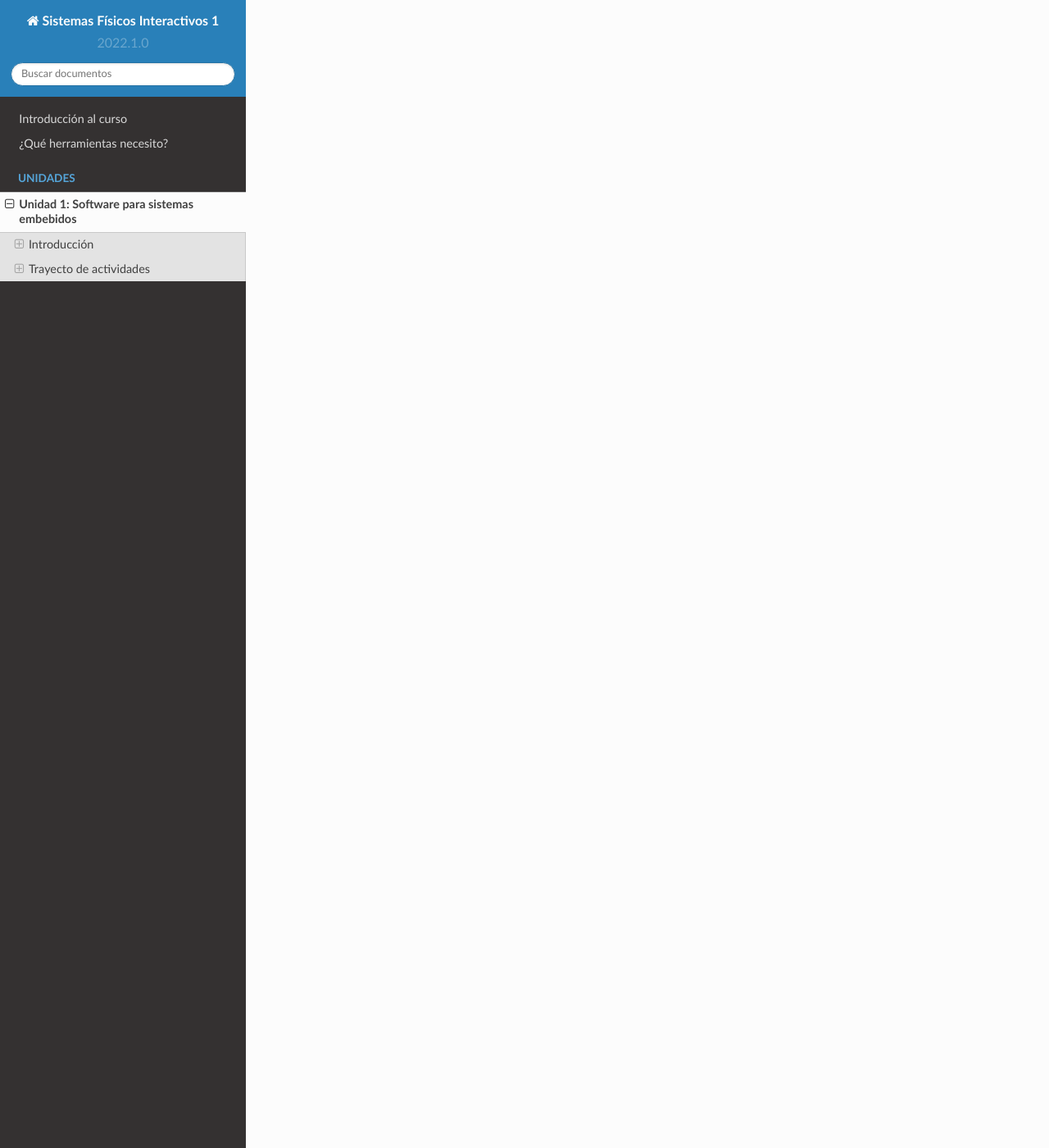
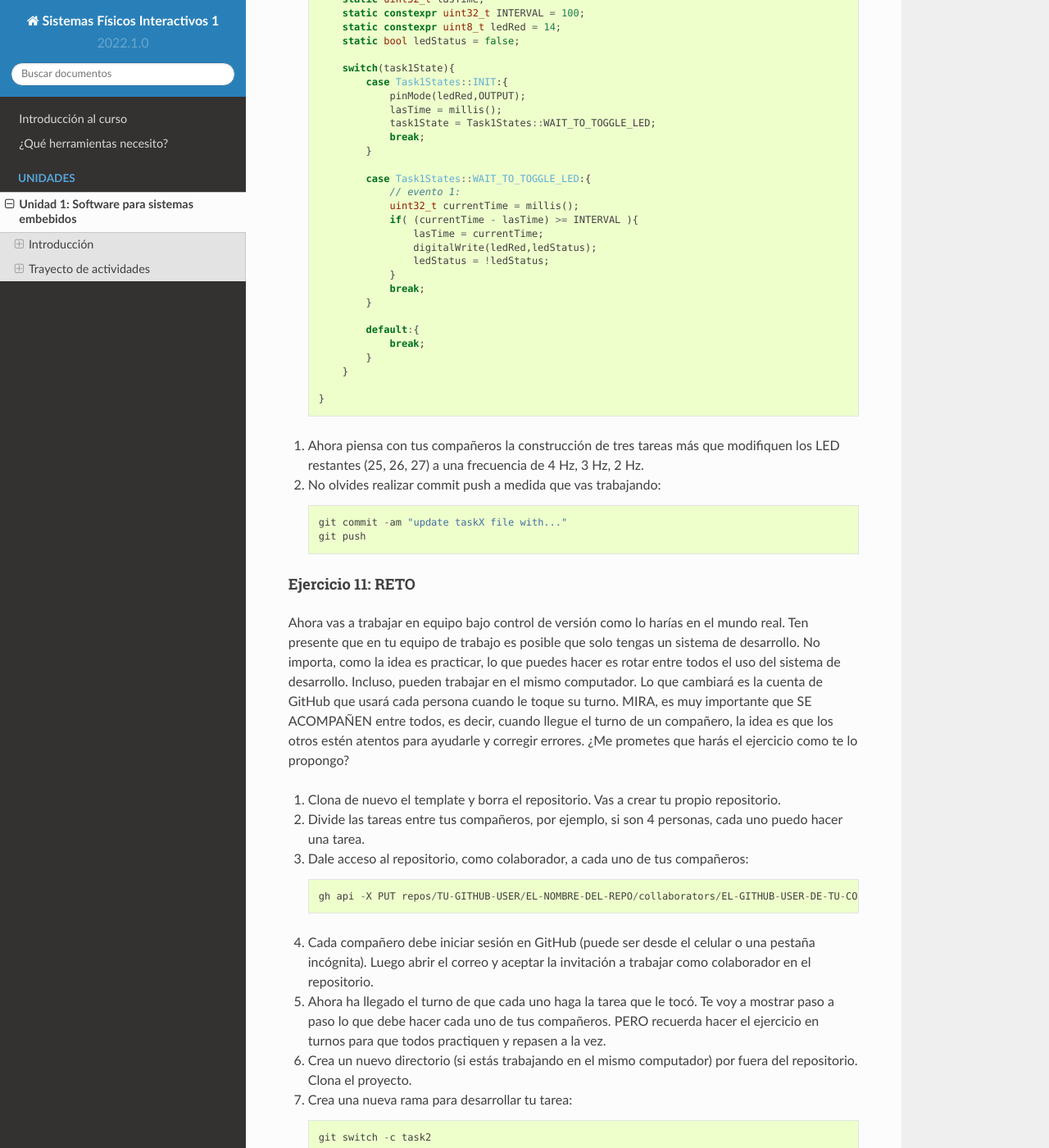
Before and after one commit to juanferfranco/SistemasFisicosInteractivos1, a Sphinx documentation site: the page built from docs/_unidad1/unidad1.rst, in a window 1280 px wide and 1400 px high, scrolled down 8914 px. Shown: the whole window at 82% size. Built offline with Sphinx 7.4.7 and the Read the Docs theme 2.0.0, drawn with Linux system fonts in a browser that asks for light colours; pages that are not in the unit, such as notebooks, are missing from menus; some of the changed text lies outside the part shown.

Commit message:
Ejercicio 11 RETO teamwork in progress

```diff
--- a/docs/_unidad1/unidad1.rst
+++ b/docs/_unidad1/unidad1.rst
@@ -351,81 +351,204 @@ Antes de comenzar a programar:
 * ¿Cuáles serían los eventos?
 * ¿Cuáles serían las acciones?
 
-..
-  Ejercicio 13: encapsulamiento con tareas
-  ^^^^^^^^^^^^^^^^^^^^^^^^^^^^^^^^^^^^^^^^^^
+Ejercicio 9: template para trabajo en equipo por tareas
+^^^^^^^^^^^^^^^^^^^^^^^^^^^^^^^^^^^^^^^^^^^^^^^^^^^^^^^^^
 
-  Analiza la estructura del siguiente código. Esta estructura
-  te permitirá trabajar fácilmente en equipo porque puedes
-  delegar las diferentes partes de la aplicación a varias personas.
-  La idea es que cada persona pueda realizar una tarea.
+Como se que si o si quieres comenzar a trabajar en equipo,
+te voy a dejar `un repositorio <https://github.com/juanferfranco/arduinoTeamTemplate.git>`__
+que puedes usar como un template para trabajar con otros compañeros.
 
-  Un pedido especial para ti. Recuerda:
+El template tiene un archivo .ino que usarás para llamar las
+diferentes tareas que componen tu aplicación. Por tanto, cuando
+tengas un problema de programación a resolver, lo primero
+que deberás hacer es dividirlo por tareas.
 
-  * ¿Para qué se usa la palabra ``static`` en este caso?
-  * PREGUNTA DE INVESTIGACIÓN: ¿Qué ocurre con el programa si
-    le quitas el static a las variables?
+.. code-block:: cpp
+
+  #include "task1.h"
+  #include "task2.h"
+  #include "task3.h"
+
+  void setup()
+  {
+      task1();
+      task2();
+      task3();
+  }
+
+  void loop()
+  {
+      task1();
+      task2();
+      task3();
+  }
+
+Luego, cada tarea estará compuesta de un archivo .h y un archivo cpp.
+En el archivo .h publicarás el API de tu tarea, es decir, el nombre
+del método. En el archivo .cpp estará la implementación.
+
+Ejercicio 10: RETO
+^^^^^^^^^^^^^^^^^^^^^^^
+
+Este es un RETO para que resuelvas en equipo. Te voy a indicar una
+serie de pasos que puedes seguir para comenzar y luego te invitaré
+a pensar con tus compañeros los pasos finales del reto.
+
+#. Clona el `template <https://github.com/juanferfranco/arduinoTeamTemplate.git>`__
+   de trabajo en equipo.
+#. Ingresa a la carpeta con el repositorio y borra el directorio .git::
+
+    rm -r -f .git
+
+  ¿Por qué es necesario que hagas esto? porque la carpeta .git contiene toda
+  la información del repositorio que clonaste. Al borrar la carpeta, estás
+  borrando el repositorio. De esta manera, tu puedes iniciar un nuevo
+  repositorio.
+
+#. Crea tu propio repositorio::
+
+    git init
+    git add --all
+    git commit -m "Init project"
+
+#. Ahora abre el browser e ingresa a tu cuenta de GitHub.
+#. Luego en la terminal autoriza el acceso a tu cuenta de Github::
+
+    gh auth logout
+    gh auth login
+
+#. Crea el repositorio en Github con el cual sincronizarás el repositorio
+   local::
+
+    gh repo create PROJECT_NAME --public --source=. --push --remote=origin
+
+#. Verifica que el repositorio se ha creado y que tienes los mismos archivos
+   que en el repositorio local.
+
+#. Te voy a mostrar el código para la task1 y luego con tu equipo vas
+   a construir las demás tareas. La frecuencia del LED rojo será de 5 Hz
 
   .. code-block:: cpp
 
-      void setup() {
-        task1();
-        task2();
-      }
+    #include <Arduino.h>
+    #include "task1.h"
 
-      void task1(){
-        static uint32_t previousMillis = 0;
-        static const uint32_t interval = 1250;
-        static bool taskInit = false;
-        static const uint8_t ledPin =  25;
-        static uint8_t ledState = LOW;
 
-        if(taskInit == false){
-          pinMode(ledPin, OUTPUT);
-          taskInit = true;
+    void task1(){
+        enum class Task1States{
+            INIT,
+            WAIT_TO_TOGGLE_LED
+        };
+        static Task1States task1State = Task1States::INIT;
+        static uint32_t lasTime;
+        static constexpr uint32_t INTERVAL = 100;
+        static constexpr uint8_t ledRed = 14;
+        static bool ledStatus = false;
+
+        switch(task1State){
+            case Task1States::INIT:{
+                pinMode(ledRed,OUTPUT);
+                lasTime = millis();
+                task1State = Task1States::WAIT_TO_TOGGLE_LED;
+                break;
+            }
+
+            case Task1States::WAIT_TO_TOGGLE_LED:{
+                // evento 1:
+                uint32_t currentTime = millis();
+                if( (currentTime - lasTime) >= INTERVAL ){
+                    lasTime = currentTime;
+                    digitalWrite(ledRed,ledStatus);
+                    ledStatus = !ledStatus;
+                }
+                break;
+            }
+
+            default:{
+                break;
+            }
         }
 
-        uint32_t currentMillis = millis();
-        if ( (currentMillis - previousMillis) >= interval) {
-          previousMillis = currentMillis;
-          if (ledState == LOW) {
-            ledState = HIGH;
-          } else {
-            ledState = LOW;
-          }
-          digitalWrite(ledPin, ledState);
-        }
-      }
+    }
 
-      void task2(){
-        static uint32_t previousMillis = 0;
-        static const uint32_t interval = 370;
-        static bool taskInit = false;
-        static const uint8_t ledPin =  26;
-        static uint8_t ledState = LOW;
+#. Ahora piensa con tus compañeros la construcción de tres
+   tareas más que modifiquen los LED restantes (25, 26, 27) a
+   una frecuencia de 4 Hz, 3 Hz, 2 Hz.
 
-        if(taskInit == false){
-          pinMode(ledPin, OUTPUT);
-          taskInit = true;
-        }
+#. No olvides realizar commit push a medida que vas trabajando::
 
-        uint32_t currentMillis = millis();
-        if ( (currentMillis - previousMillis) >= interval) {
-          previousMillis = currentMillis;
-          if (ledState == LOW) {
-            ledState = HIGH;
-          } else {
-            ledState = LOW;
-          }
-          digitalWrite(ledPin, ledState);
-        }
-      }
+    git commit -am "update taskX file with..."
+    git push
 
-      void loop() {
-        task1();
-        task2();
-      }
+Ejercicio 11: RETO
+^^^^^^^^^^^^^^^^^^^^^^^
 
+Ahora vas a trabajar en equipo bajo control de versión
+como lo harías en el mundo real. Ten presente que en tu equipo
+de trabajo es posible que solo tengas un sistema de desarrollo.
+No importa, como la idea es practicar, lo que puedes hacer es
+rotar entre todos el uso del sistema de desarrollo. Incluso, pueden
+trabajar en el mismo computador. Lo que cambiará es la cuenta de GitHub
+que usará cada persona cuando le toque su turno. MIRA, es
+muy importante que SE ACOMPAÑEN entre todos, es decir, cuando
+llegue el turno de un compañero, la idea es que los otros
+estén atentos para ayudarle y corregir errores. ¿Me prometes que harás
+el ejercicio como te lo propongo?
+
+#. Clona de nuevo el template y borra el repositorio. Vas a crear
+   tu propio repositorio.
+#. Divide las tareas entre tus compañeros, por ejemplo, si son 4 personas,
+   cada uno puedo hacer una tarea.
+#. Dale acceso al repositorio, como colaborador, a cada uno de tus compañeros::
+
+    gh api -X PUT repos/TU-GITHUB-USER/EL-NOMBRE-DEL-REPO/collaborators/EL-GITHUB-USER-DE-TU-COMPA
+
+#. Cada compañero debe iniciar sesión en GitHub (puede ser desde el celular o
+   una pestaña incógnita). Luego abrir el correo y aceptar la invitación a
+   trabajar como colaborador en el repositorio.
+
+#. Ahora ha llegado el turno de que cada uno haga la tarea que le tocó. Te
+   voy a mostrar paso a paso lo que debe hacer cada uno de tus compañeros. PERO
+   recuerda hacer el ejercicio en turnos para que todos practiquen y repasen
+   a la vez.
+
+#. Crea un nuevo directorio (si estás trabajando en el mismo computador) por
+   fuera del repositorio. Clona el proyecto.
+
+#. Crea una nueva rama para desarrollar tu tarea::
+
+    git switch -c task2
+
+#. Inicializa un proyecto de Arduino (CRTL+SHIFT+P, Arduino Initialize, selecciona
+   el sistema de desarrollo).
+
+#. Desarrolla tu tarea, compila, realiza pruebas.
+#. Realiza commit y push. Para crear el push::
+
+    git push -u origin task2
+
+#. Realiza un pull request. La idea es que uno de los miembros del
+   equipo sea el encargado de hacer las pruebas de integración con todas
+   las tareas de los compañeros. Ese miembro del equipo será el responsable
+   de aceptar los pull request y de mezclar las contribuciones de todos
+   en la rama principal (master en este caso o main si le cambiaste
+   el nombre)::
+
+    gh pr create --title "Termine la task2"
+
+#. Ahora tu debes verificar el pull request de tu compañero, verificar
+   que todo funciona correctamente y aceptar o rechazar el trabajo.
+
+#. Ingresa de nuevo ....
+
+
+
+
+
+
+
+
+..
   Ejercicio 14: punteros
   ^^^^^^^^^^^^^^^^^^^^^^^
 
```
